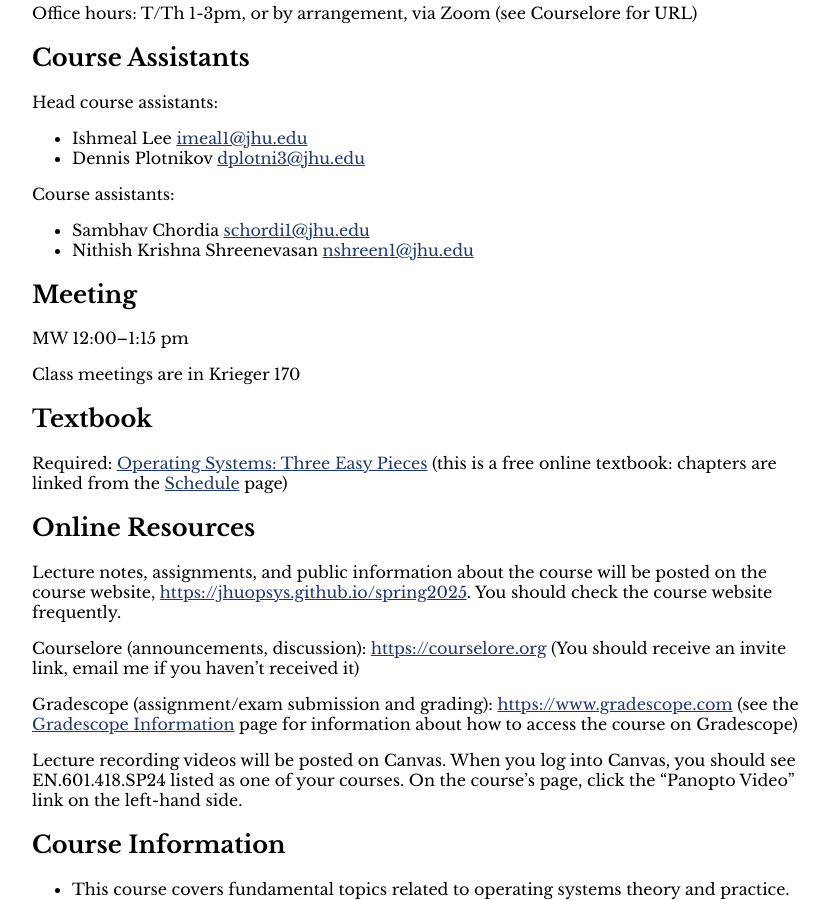
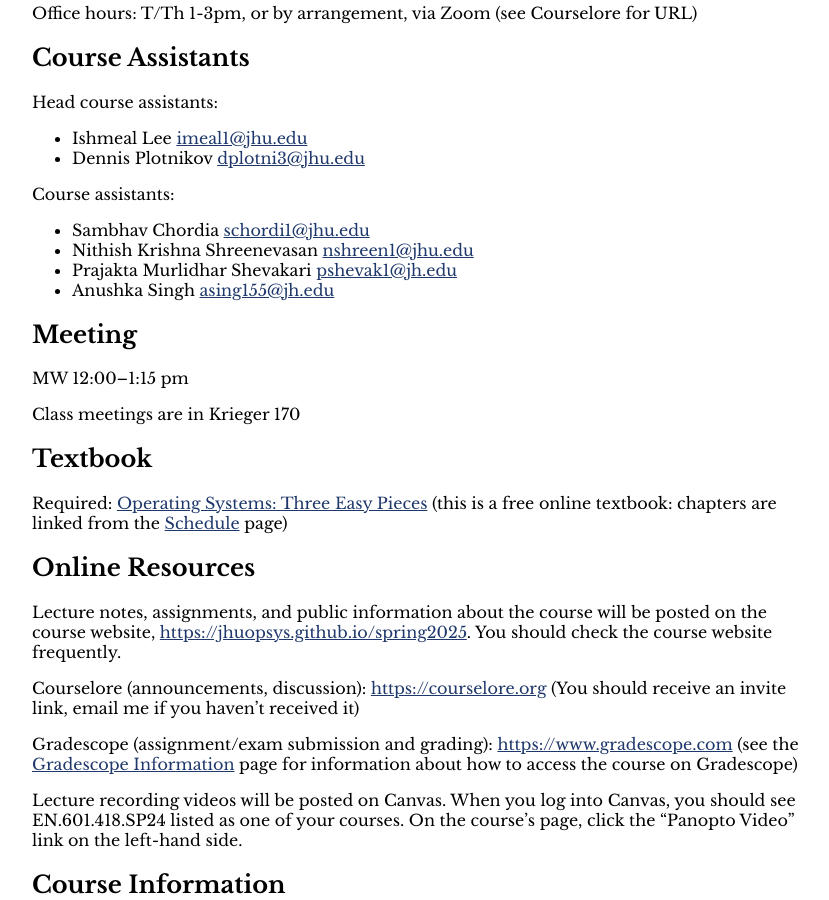
Before and after one commit to jhuopsys/spring2025, a Jekyll site: the page built from syllabus.md, in a window 1280 px wide and 900 px high, scrolled down 380 px. Shown: the whole window, without its empty margins (224-1053 px from the left). Built offline with Jekyll 4.4.1, drawn with Linux system fonts in a browser that asks for light colours.

Commit message:
updated CA list

```diff
--- a/syllabus.md
+++ b/syllabus.md
@@ -29,6 +29,8 @@ Course assistants:
 
 * Sambhav Chordia <schordi1@jhu.edu>
 * Nithish Krishna Shreenevasan <nshreen1@jhu.edu>
+* Prajakta Murlidhar Shevakari <pshevak1@jh.edu>
+* Anushka Singh <asing155@jh.edu>
 
 ## Meeting
 
```
